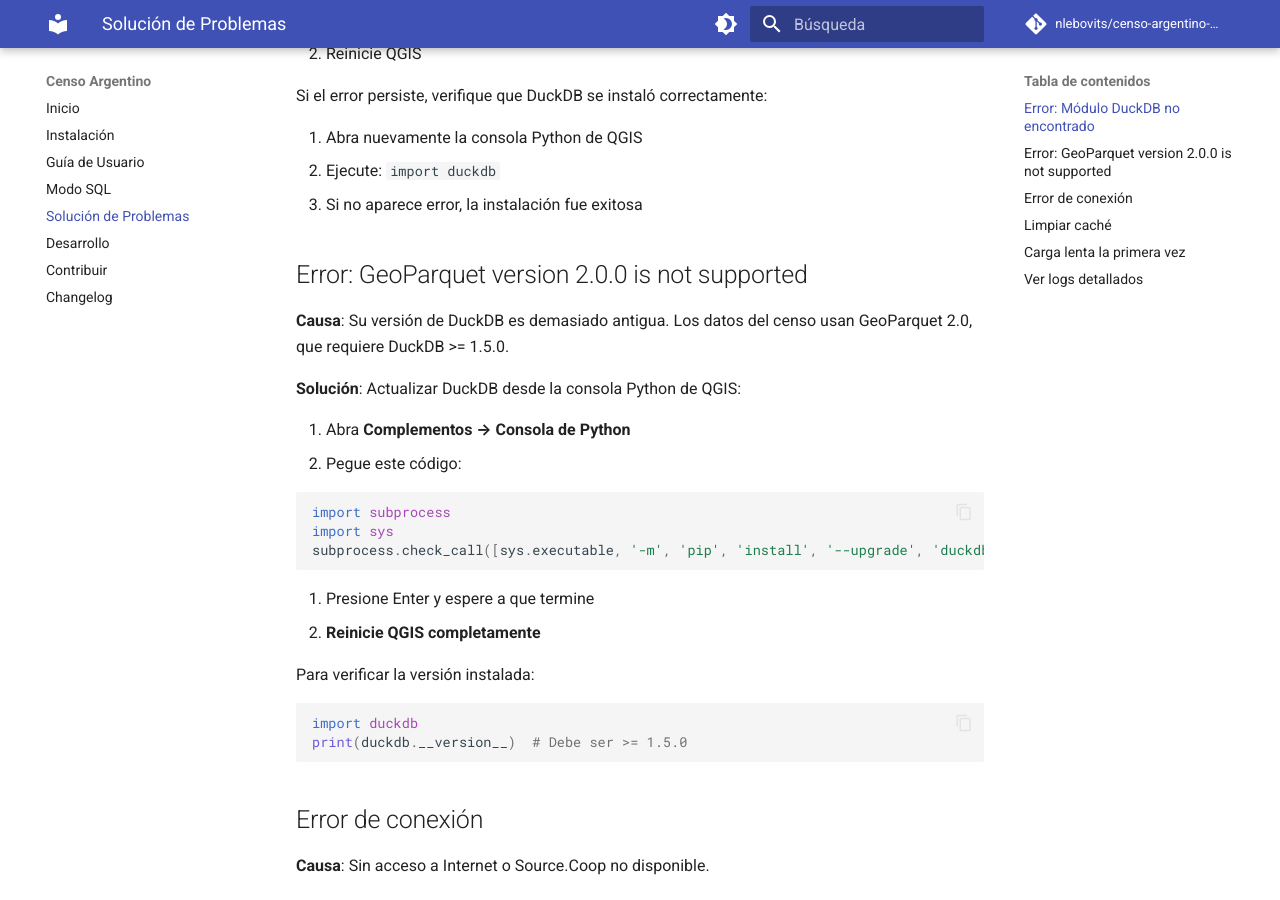
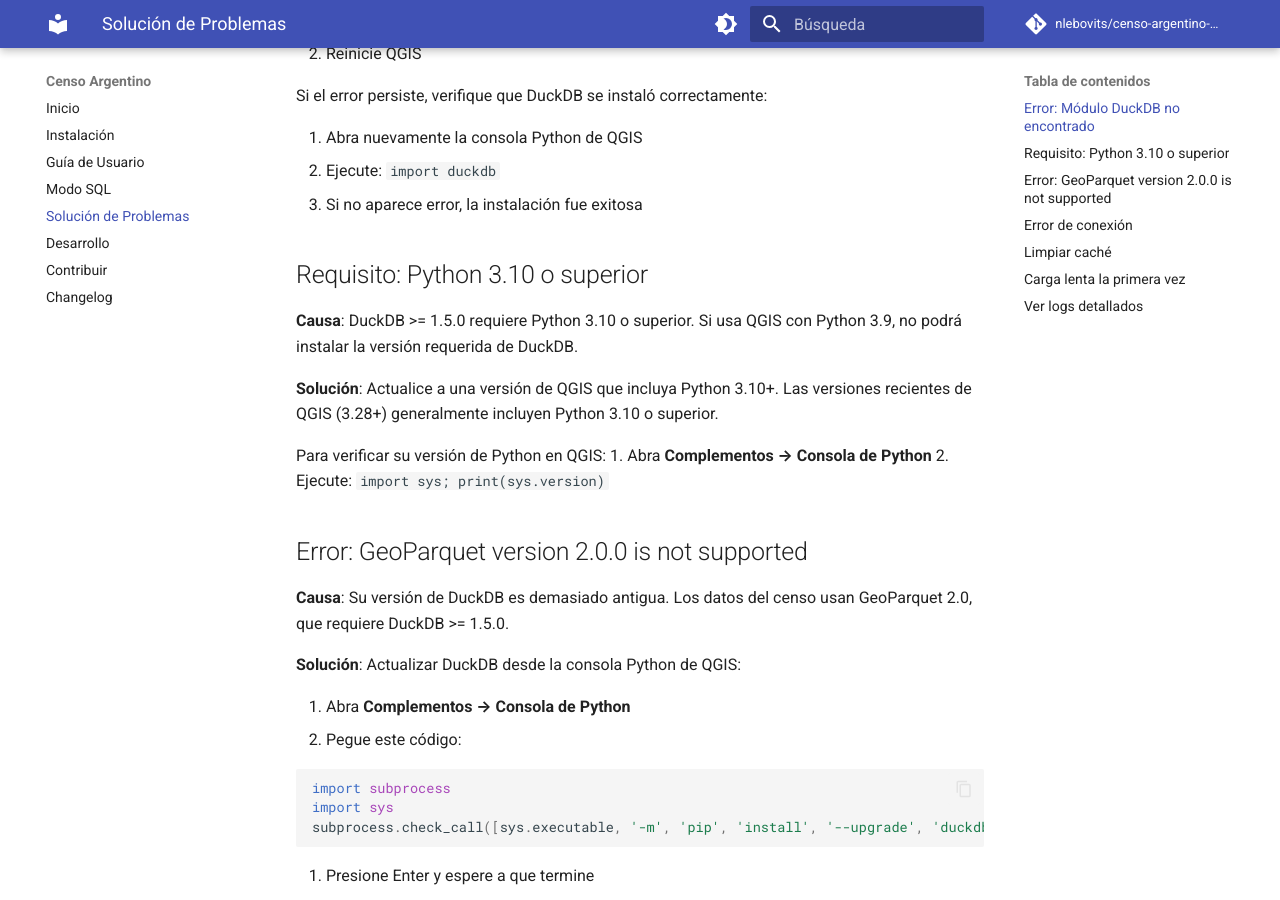
Before and after one commit to nlebovits/censo-argentino-qgis, an MkDocs documentation site: the page built from docs/solucion-problemas.md, in a window 1280 px wide and 900 px high, scrolled down 568 px. Built offline with MkDocs 1.6.1 and Material for MkDocs 9.7.7, drawn with Linux system fonts in a browser that asks for light colours; comment, search, counter and statistics services are not loaded.

Commit message:
Documentar requisito Python >= 3.10
DuckDB 1.5.0+ requiere Python 3.10 o superior.
QGIS 3.28+ incluye Python 3.10+.

Co-Authored-By: Claude Opus 4.5 <noreply@anthropic.com>

```diff
--- a/docs/solucion-problemas.md
+++ b/docs/solucion-problemas.md
@@ -25,6 +25,16 @@ Si el error persiste, verifique que DuckDB se instaló correctamente:
 1. Abra nuevamente la consola Python de QGIS
 2. Ejecute: `import duckdb`
 3. Si no aparece error, la instalación fue exitosa
+
+## Requisito: Python 3.10 o superior
+
+**Causa**: DuckDB >= 1.5.0 requiere Python 3.10 o superior. Si usa QGIS con Python 3.9, no podrá instalar la versión requerida de DuckDB.
+
+**Solución**: Actualice a una versión de QGIS que incluya Python 3.10+. Las versiones recientes de QGIS (3.28+) generalmente incluyen Python 3.10 o superior.
+
+Para verificar su versión de Python en QGIS:
+1. Abra **Complementos → Consola de Python**
+2. Ejecute: `import sys; print(sys.version)`
 
 ## Error: GeoParquet version 2.0.0 is not supported
 
```
Also changed, not shown: docs/CHANGELOG.md (+1 -0 lines).
